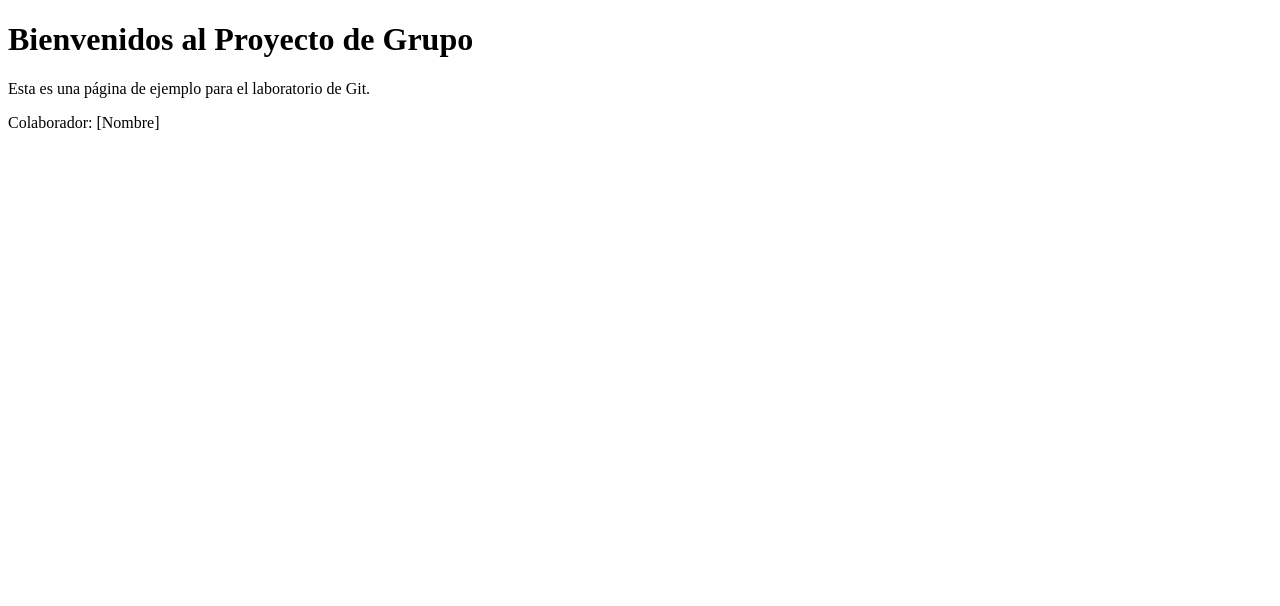
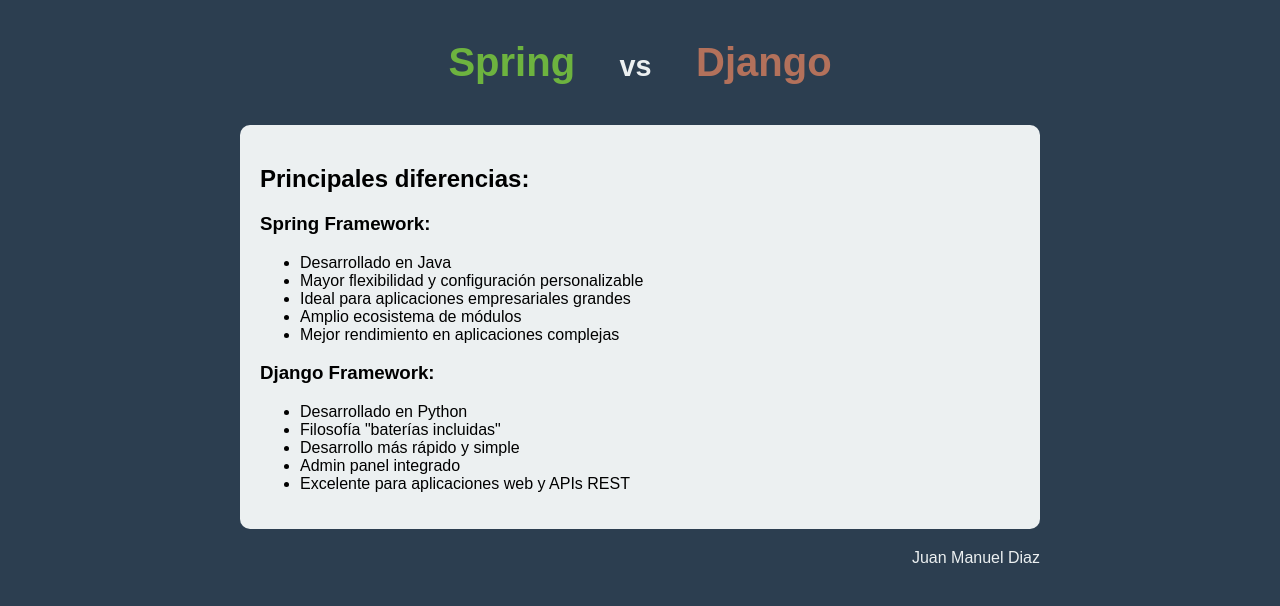
Before and after one commit to nightyvsc/Practica-Giit, a plain HTML site: page src/index.html in a window 1280 px wide. Drawn offline with Linux system fonts and the light colour scheme.

Commit message:
Django vs Spring comparison

```diff
--- a/src/index.html
+++ b/src/index.html
@@ -1,13 +1,83 @@
 <!DOCTYPE html>
 <html lang="es">
 <head>
-<meta charset="UTF-8">
-<meta name="viewport" content="width=device-width, initial-scale=1.0">
-<title>Proyecto de Grupo</title>
+    <meta charset="UTF-8">
+    <meta name="viewport" content="width=device-width, initial-scale=1.0">
+    <title>Spring vs Django</title>
+    <style>
+        body {
+            background-color: #2C3E50;
+            font-family: 'Arial', sans-serif;
+            margin: 0;
+            padding: 20px;
+        }
+        .container {
+            max-width: 800px;
+            margin: 0 auto;
+            padding: 20px;
+        }
+        .title-container {
+            text-align: center;
+            margin-bottom: 40px;
+        }
+        .inline-heading {
+            display: inline-block;
+            margin: 0 20px;
+            font-size: 2.5em;
+        }
+        .spring {
+            color: #6DB33F;
+        }
+        .vs {
+            color: #ECF0F1;
+            font-size: 1.8em;
+        }
+        .django {
+            color: #B3715B;
+        }
+        .comparison {
+            background-color: #ECF0F1;
+            padding: 20px;
+            border-radius: 10px;
+            margin-top: 20px;
+        }
+        .author {
+            text-align: right;
+            color: #ECF0F1;
+            margin-top: 20px;
+        }
+    </style>
 </head>
 <body>
-<h1>Bienvenidos al Proyecto de Grupo</h1>
-<p>Esta es una página de ejemplo para el laboratorio de Git.</p>
-<p>Colaborador: [Nombre]</p>
+    <div class="container">
+        <div class="title-container">
+            <h1 class="inline-heading spring">Spring</h1>
+            <h1 class="inline-heading vs">vs</h1>
+            <h1 class="inline-heading django">Django</h1>
+        </div>
+
+        <div class="comparison">
+            <h2>Principales diferencias:</h2>
+            <h3>Spring Framework:</h3>
+            <ul>
+                <li>Desarrollado en Java</li>
+                <li>Mayor flexibilidad y configuración personalizable</li>
+                <li>Ideal para aplicaciones empresariales grandes</li>
+                <li>Amplio ecosistema de módulos</li>
+                <li>Mejor rendimiento en aplicaciones complejas</li>
+            </ul>
+
+            <h3>Django Framework:</h3>
+            <ul>
+                <li>Desarrollado en Python</li>
+                <li>Filosofía "baterías incluidas"</li>
+                <li>Desarrollo más rápido y simple</li>
+                <li>Admin panel integrado</li>
+                <li>Excelente para aplicaciones web y APIs REST</li>
+            </ul>
+        </div>
+
+        <p class="author">Juan Manuel Diaz</p>
+    </div>
 </body>
 </html>
```
